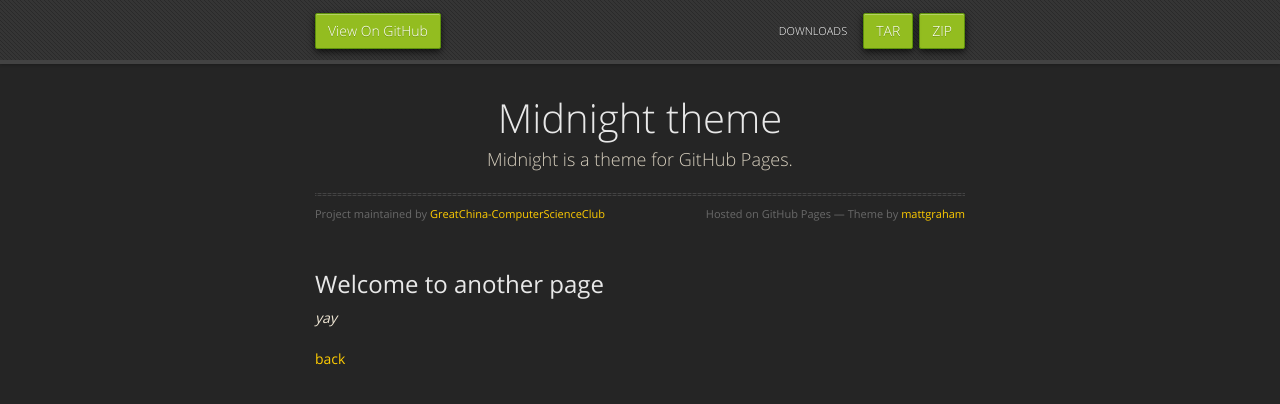
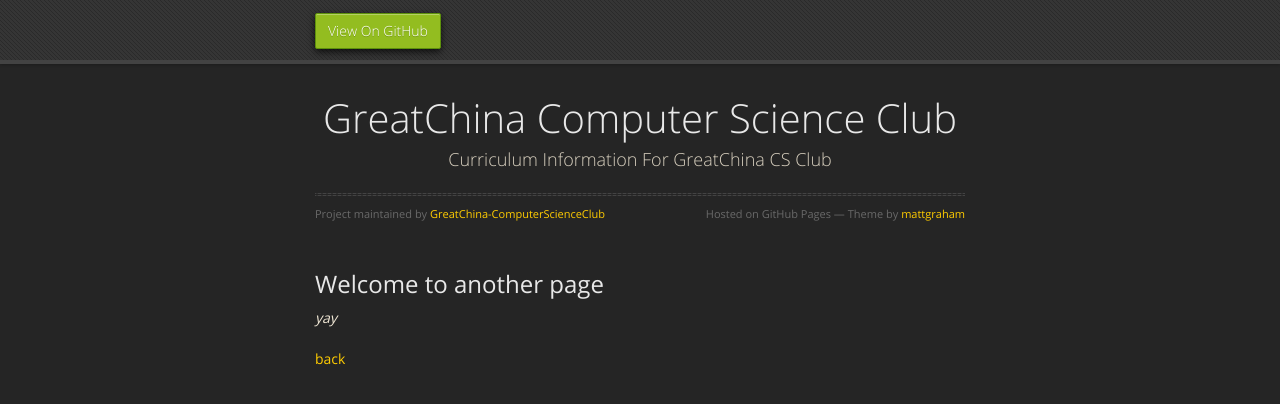
Before and after one commit to GreatChina-ComputerScienceClub/GreatChina-ComputerScienceClub.github.io, a Jekyll site: the page built from another-page.md, in a window 1280 px wide. Shown: the top 404 px of the page. Built offline with Jekyll 4.4.1, drawn with Linux system fonts in a browser that asks for light colours; our own code applies the rules of GitHub Pages for plain Markdown files.

Commit message:
Update _config.yml

```diff
--- a/_config.yml
+++ b/_config.yml
@@ -1,5 +1,5 @@
-title: Midnight theme
-description: Midnight is a theme for GitHub Pages.
-show_downloads: true
+title: GreatChina Computer Science Club
+description: Curriculum Information For GreatChina CS Club
+show_downloads: false
 google_analytics:
 theme: jekyll-theme-midnight
```
